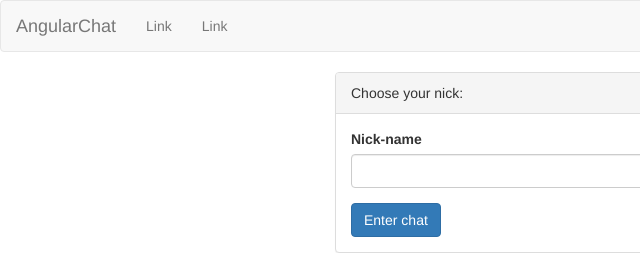
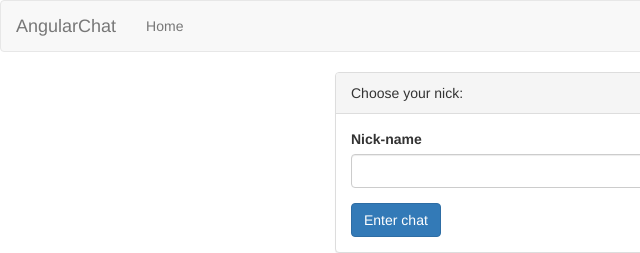
Before and after one commit to VefModd/PA2, a website: page index.html in a window 1280 px wide. Shown: the full height of the page, 0-640 px from the left. Drawn offline with Linux system fonts and the light colour scheme; no server answers.

Commit message:
Little fix

```diff
--- a/index.html
+++ b/index.html
@@ -1,7 +1,7 @@
 <!doctype html>
 <html lang="en" ng-app="angularChat">
 <head>
-	<title>Angular Chat</title>
+  <title>Angular Chat</title>
 	<script src="bower_components/jquery/dist/jquery.js"></script>
 	<link rel="stylesheet" type="text/css" href="bower_components/bootstrap/dist/css/bootstrap.min.css">
 	<script src="bower_components/bootstrap/dist/js/bootstrap.js"></script>
@@ -29,13 +29,11 @@
     <!-- Collect the nav links, forms, and other content for toggling -->
     <div class="collapse navbar-collapse" id="bs-example-navbar-collapse-1">
       <ul class="nav navbar-nav">
-        <li><a href="#">Link <span class="sr-only">(current)</span></a></li>
-        <li><a href="#">Link</a></li>
+        <li><a href="#/home">Home</a></li>
       </ul>
     </div><!-- /.navbar-collapse -->
   </div><!-- /.container-fluid -->
 </nav>
-	<div  ng-view></div>
-
+<div  ng-view></div>
 </body>
 </html>
```
